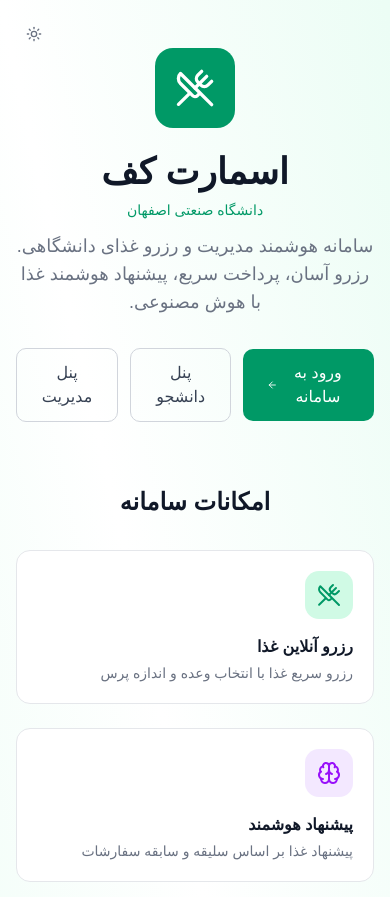
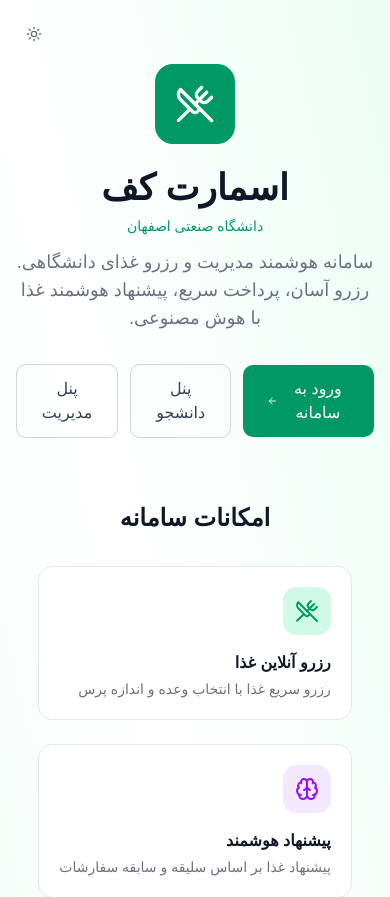
Before and after one commit to Mr-MRF-Dev/SmartCaf-Software-Engineering-I-Project, a Next.js app in the folder src/: page / in a window 390 px wide. Shown: the top 897 px of the page. Built offline with nearby package versions, Linux system fonts and the light colour scheme; a small style sheet from the web is missing.

Commit message:
style: enhance layout with flexbox for better responsiveness

```diff
--- a/src/src/app/page.tsx
+++ b/src/src/app/page.tsx
@@ -14,14 +14,14 @@
 
 export default function Home() {
   return (
-    <div className="min-h-screen bg-gradient-to-bl from-emerald-50 via-white to-emerald-50 dark:from-gray-950 dark:via-gray-900 dark:to-gray-950">
+    <div className="min-h-screen flex flex-col justify-between bg-linear-to-bl from-emerald-50 via-white to-emerald-50 dark:from-gray-950 dark:via-gray-900 dark:to-gray-950">
       {/* Theme Toggle - Fixed Top Right */}
       <div className="fixed top-4 left-4 z-50">
         <ThemeToggle />
       </div>
 
       {/* Hero */}
-      <header className="max-w-5xl mx-auto px-4 pt-12 pb-16 text-center">
+      <header className="max-w-5xl mx-auto px-4 pt-16 pb-16 text-center">
         <div className="w-20 h-20 rounded-2xl bg-emerald-600 flex items-center justify-center mx-auto mb-6">
           <UtensilsCrossed className="w-10 h-10 text-white" />
         </div>
```
